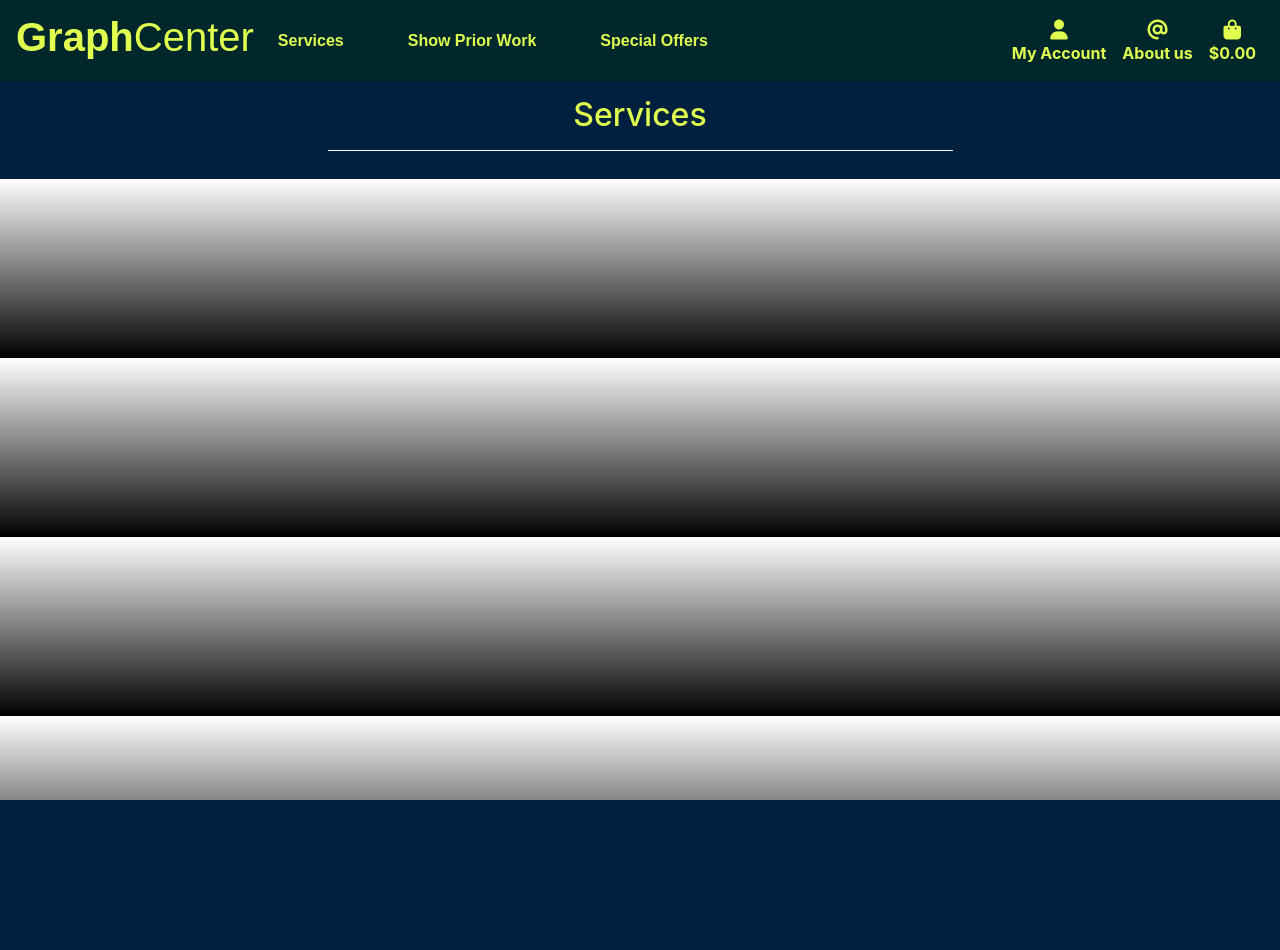
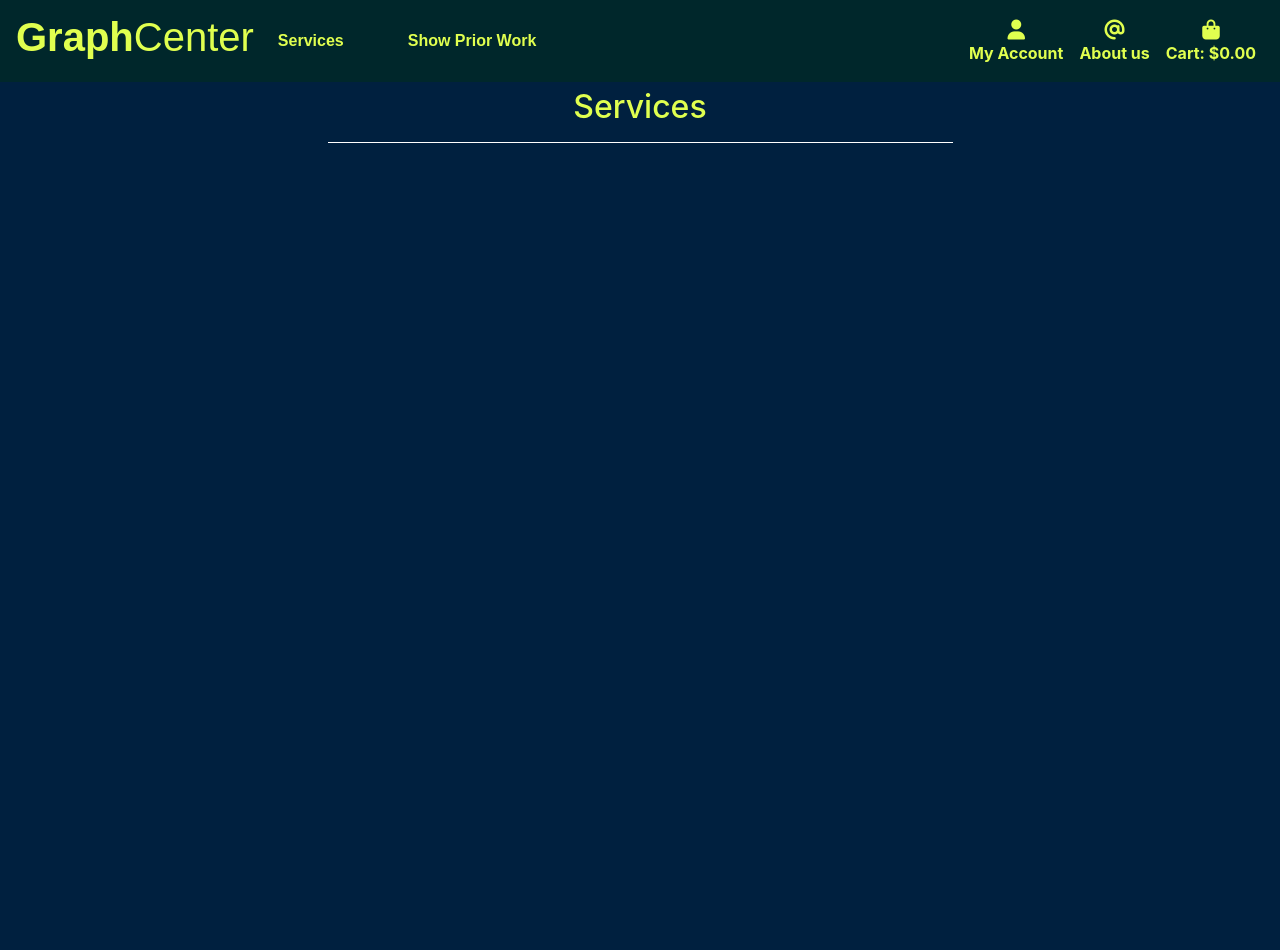
Before and after one commit to Decline-of-Mind/GraphCenter, a Django app: a page that uses templates/partials/_navbar.html in a window 1280 px wide. Before the commit the page ends 800 px from the top, so only its background shows below. Run offline with Django 3.2, Linux system fonts and the light colour scheme; data that the repository does not hold is empty; some libraries are stand-ins or nearby versions.

Commit message:
added nav-links, sorting of categories and css for services page

```diff
--- a/services/templates/services/services.html
+++ b/services/templates/services/services.html
@@ -3,17 +3,17 @@
 
 {% block content %}
 <div class="overlay"></div>
-    <div class="container-fluid purple-background  service-container">
+    <div class="container-fluid purple-background service-container">
         <div class="row">
-            <div class="col text-center mt-3">
+            <div class="col-12 text-center mt-2">
                 <h2 class="yellow-color">Services</h2>
-                <hr class="hr-white w-50 mb-1">
+                <hr class="hr-white w-50">
             </div>
         </div>
-        <div class=" col-10 mt-4 offset-1">
+        <div class="col-10 mt-4 offset-1">
             <div class="row">
                 {% for service in services %}
-                  <div class="col-sm-6 mt-2 col-md-4 col-lg-4 col-xl-4">
+                <div class="col-sm-6 mt-2 col-md-6 col-lg-4 col-xl-4 mb-1">
                     <div class="card card-image-container border-0">
                         {% if service.image %}
                         <a class="card-image-container" href="">
@@ -25,8 +25,7 @@
                         </a>
                         {% endif %}
                         <div class="card-body black-background yellow-color">
-                            <h3 class="mb-0">{{ service.name }}</h3>
-                            <hr class="hr-white">
+                            <h3 class="">{{ service.name }}</h3>
                         </div>
                         <div class="card-footer black-background yellow-color text-left">
                             <div class="row">
@@ -45,7 +44,10 @@
                             </div>
                         </div>
                     </div>
-                  </div>
+                </div>
+                <div class="col-12 d-sm-none">
+                    <hr>
+                </div>
                 {% endfor %}
             </div>
         </div>
--- a/services/views.py
+++ b/services/views.py
@@ -1,5 +1,5 @@
 from django.shortcuts import render
-from .models import Service
+from .models import Service, Category
 
 # Create your views here.
 
@@ -8,9 +8,17 @@ def services(request):
     """ view for the services page """
 
     services = Service.objects.all()
+    category = None
+
+    if request.GET:
+        if 'category' in request.GET:
+            categories = request.GET['category'].split(',')
+            services = services.filter(category__name__in=categories)
+            categories = Category.objects.filter(name__in=categories)
 
     context = {
         'services': services,
+        'current_categories': categories,
     }
 
     return render(request, 'services/services.html', context)
--- a/static/css/base.css
+++ b/static/css/base.css
@@ -1,6 +1,12 @@
 @import url('https://fonts.googleapis.com/css2?family=Russo+One&display=swap');
 
+body {
+    width: 100vw;
+    overflow-x: hidden;
+}
+/*
 html {
+
     display: -ms-grid;
     display: grid;
     -webkit-transition: all .5s;
@@ -13,7 +19,7 @@ html {
     background: -webkit-gradient(linear, left top, left bottom, from(white), to(black));
     background: -o-linear-gradient(top, white, black);
     background: linear-gradient(to bottom, white, black);
-}
+} */
 
 .logo-font{
     font-family: 'Russo', sans-serif !important;
@@ -96,7 +102,8 @@ html {
 }
 .about-us-row {
     height: 500px;
-    /* background-color: #00203FFF; */
+    width: 100vw;
+    background-color: #00203FFF;
 }
 
 .pop-services-button:hover,
@@ -112,11 +119,11 @@ html {
 /* Services.html */
 
 .service-container {
+    min-height: 870px;
     margin-top: 80px;
 }
 
 .card-image-container {
-    height: 650px;
     object-fit: fill;
     overflow: hidden;
 }
@@ -131,10 +138,14 @@ html {
 
 
 
+@media (min-width: 576px) {
+    .service-container {
+        margin-top: 80px;
+    }
+}
 
 
-
- @media (max-width: 991px) {
+@media (max-width: 991px) {
     .about-us-row {
         width: 100vw;
         height: 1200px;
--- a/templates/partials/_navbar.html
+++ b/templates/partials/_navbar.html
@@ -3,7 +3,7 @@
 
 <nav class="navbar navbar-expand-lg navbar-dark black-background fixed-top">
     <!-- Logo left side of navbar -->
-    <a class="navbar-brand" aria-label="Brand Logo & refresh link" href="">
+    <a class="navbar-brand" aria-label="Brand Logo & refresh link" href="{% url 'home' %}">
         <h1 class="logo-font yellow-color"><strong>Graph</strong>Center</h1>
     </a>
     <!-- toggler button -->
@@ -18,11 +18,11 @@
                 Services
                 </a>
                 <div class="dropdown-menu black-background border-0" aria-labelledby="all-services-link">
-                    <a href="" class="dropdown-item yellow-color">Vectors</a>
-                    <a href="" class="dropdown-item yellow-color">Logos</a>
-                    <a href="" class="dropdown-item yellow-color">Graphical Enhancement</a>
-                    <a href="" class="dropdown-item yellow-color">Brand Design</a>
-                    <a href="" class="dropdown-item yellow-color">All Services</a>
+                    <a href="{% url 'services' %}?category=vector" class="dropdown-item yellow-color">Vectors</a>
+                    <a href="{% url 'services' %}?category=logo" class="dropdown-item yellow-color">Logos</a>
+                    <a href="{% url 'services' %}?category=graphic_enhance" class="dropdown-item yellow-color">Graphical Enhancement</a>
+                    <a href="{% url 'services' %}?category=service,logo" class="dropdown-item yellow-color">Brand Design</a>
+                    <a href="{% url 'services' %}?category=vector,logo,graphic_enhance,branding,advice,service" class="dropdown-item yellow-color">All Services</a>
                 </div>
             </li>
             <li class="nav-item dropdown">
@@ -35,17 +35,6 @@
                     <a href="" class="dropdown-item yellow-color">Graphical Enhancements</a>
                     <a href="" class="dropdown-item yellow-color">Branding</a>
                     <a href="" class="dropdown-item yellow-color">All Categories</a>
-                </div>
-            </li>
-            <li class="nav-item dropdown">
-                <a class="logo-font font-weight-bold mr-5 yellow-color nav-link" href="#" id="specials-link" data-toggle="dropdown" aria-haspopup="true" aria-expanded="false">
-                    Special Offers
-                </a>
-                <div class="dropdown-menu black-background border-0" aria-labelledby="specials-link">
-                    <a href="" class="dropdown-item yellow-color">New Arrivals</a>
-                    <a href="" class="dropdown-item yellow-color">Deals</a>
-                    <a href="" class="dropdown-item yellow-color">Clearance</a>
-                    <a href="" class="dropdown-item yellow-color">All Specials</a>
                 </div>
             </li>
         </ul>
@@ -83,7 +72,7 @@
                 <a class="{% if grand_total %}text-info {% else %}yellow-color{% endif %} nav-link" href="">
                     <div class="text-center toggle-center">
                     <div><i class="fas fa-shopping-bag fa-lg d-none d-lg-inline-block"></i></div>
-                        <p class="my-0 font-weight-bold">
+                        <p class="my-0 font-weight-bold"> Cart:
                             {% if grand_total %}
                                 ${{ grand_total|floatformat:2 }}
                             {% else %}
@@ -96,22 +85,22 @@
         </ul>
     </div>
 </nav>
- <!-- Remove Text center from view lower than large -->
+ <!-- Remove Text center from view lower than medium -->
 <script>
     // toggles classes when screen changes. only needed for developer and assessors.
     $(window).resize(function(){
-        if($(window).width() <= 991){
+        if($(window).width() <= 1023){
             $('.toggle-center').removeClass('text-center');
             }
-        if($(window).width() > 991){
+        if($(window).width() >= 1023){
             $('.toggle-center').addClass('text-center');
             }
     });
     // Toggles classes when site is loaded.
-        if($(window).width() <= 991){
+        if($(window).width() <= 1023){
             $('.toggle-center').removeClass('text-center');
             }
-        if($(window).width() > 991){
+        if($(window).width() >= 1023){
             $('.toggle-center').addClass('text-center');
             }
 </script>
```
Also changed, not shown: home/templates/home/index.html (+5 -5 lines), media/rsz_smoke.jpg (added), media/vectorise3.png (added), media/vectorize8.png (added).
